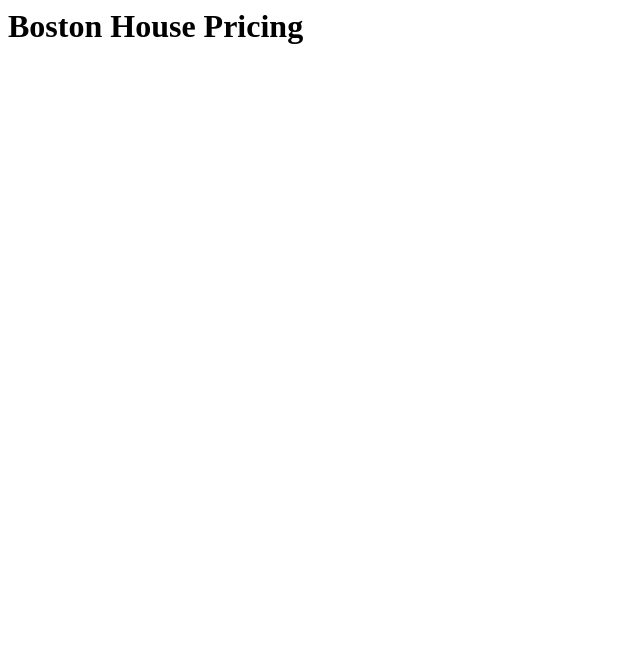
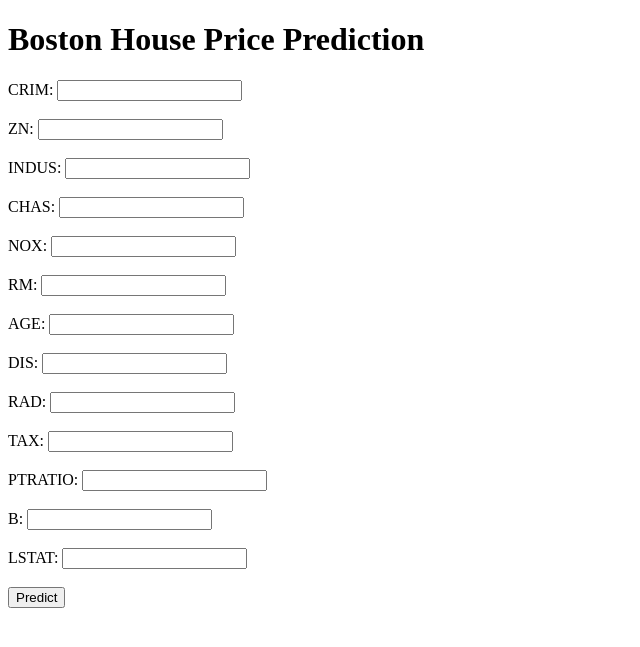
Before and after one commit to saipujitha512-cloud/bostonhousepricing, a Flask app: page / in a window 1280 px wide. Shown: the top 647 px of the page, without its empty margins (0-640 px from the left). Run offline with Flask 3, Linux system fonts and the light colour scheme; parts of the project's set-up code (start-up, migrations or seed data) failed here and were passed over.

Commit message:
the web app is ready

```diff
--- a/templates/home.html
+++ b/templates/home.html
@@ -1,3 +1,63 @@
-<h1>
-    Boston House Pricing
-</h1>
+<!DOCTYPE html>
+<html>
+
+<head>
+    <meta charset="UTF-8">
+    <title>Boston House Price Prediction</title>
+    <link href='https://fonts.googleapis.com/css?family=Pacifico' rel='stylesheet' type='text'>
+    <link href='https://fonts.googleapis.com/css?family=Arimo' rel='stylesheet' type='text/css'>
+    <link href='https://fonts.googleapis.com/css?family=Hind:300'rel='stylesheet'type='text/css'>
+    <link href='https://fonts.googleapis.com/css?family=Open+Sans+Condensed:300'rel='stylesheet'type='text/css'>
+</head>
+
+<body>
+    <div class="container">
+        <h1>Boston House Price Prediction</h1>
+        <form action="/predict" method="post">
+            <label for="CRIM">CRIM:</label>
+            <input type="text" id="CRIM" name="CRIM" required><br><br>
+
+            <label for="ZN">ZN:</label>
+            <input type="text" id="ZN" name="ZN" required><br><br>
+
+            <label for="INDUS">INDUS:</label>
+            <input type="text" id="INDUS" name="INDUS" required><br><br>
+
+            <label for="CHAS">CHAS:</label>
+            <input type="text" id="CHAS" name="CHAS" required><br><br>
+
+            <label for="NOX">NOX:</label>
+            <input type="text" id="NOX" name="NOX" required><br><br>
+
+            <label for="RM">RM:</label>
+            <input type="text" id="RM" name="RM" required><br><br>
+
+            <label for="AGE">AGE:</label>
+            <input type="text" id="AGE" name="AGE" required><br><br>
+
+            <label for="DIS">DIS:</label>
+            <input type="text" id="DIS" name="DIS" required><br><br>
+
+            <label for="RAD">RAD:</label>
+            <input type="text" id="RAD" name="RAD" required><br><br>
+
+            <label for="TAX">TAX:</label>
+            <input type="text" id="TAX" name="TAX" required><br><br>
+
+            <label for="PTRATIO">PTRATIO:</label>
+            <input type="text" id="PTRATIO" name="PTRATIO" required><br><br>
+
+            <label for="B">B:</label>
+            <input type="text" id="B" name="B" required><br><br>
+
+            <label for="LSTAT">LSTAT:</label>
+            <input type="text" id="LSTAT" name="LSTAT" required><br><br>
+
+            <input type="submit" value= "Predict">
+        </form>
+        </div>
+        {% if prediction_text %}
+            <h2>{{ prediction_text }}</h2>
+        {% endif %}
+</body>
+</html>
```
